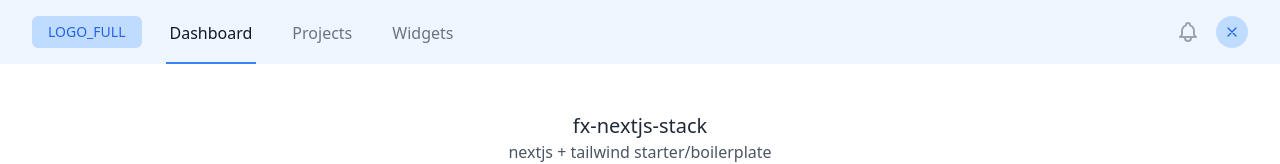
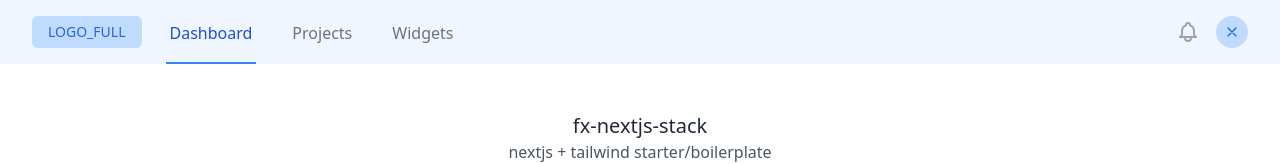
Before and after one commit to firxworx/fx-nextjs-stack, a Next.js app: page / in a window 1280 px wide. Shown: the top 164 px of the page. Built offline with nearby package versions, Linux system fonts and the light colour scheme; a web font is replaced by a local one; what @tailwindcss/typography would draw is missing.

Commit message:
minor nav styling tweak

```diff
--- a/src/components/NavLink.tsx
+++ b/src/components/NavLink.tsx
@@ -19,13 +19,18 @@ export const NavLink: React.FC<NavLinkProps & { variant: 'desktop' | 'mobile' }>
   return (
     <a
       href={path}
-      className={clsx('font-medium text-base', isCurrent ? 'border-blue-500' : 'border-transparent text-gray-500', {
-        ['inline-flex items-center px-1 pt-1 border-b-2 hover:border-gray-300']: variant === 'desktop',
-        ['text-gray-900']: variant === 'desktop' && isCurrent,
-        ['block pl-3 pr-4 py-2 border-l-4']: variant === 'mobile',
-        ['hover:border-blue-200 hover:text-blue-500 hover:bg-blue-100']: variant === 'mobile' && !isCurrent,
-        ['bg-blue-100 text-blue-700 hover:border-blue-500 hover:text-blue-700']: variant === 'mobile' && isCurrent,
-      })}
+      className={clsx(
+        'font-medium text-base',
+        isCurrent ? 'border-blue-500 hover:border-blue-500' : 'border-transparent text-gray-500',
+        {
+          ['inline-flex items-center px-1 pt-1 border-b-2']: variant === 'desktop',
+          ['hover:border-blue-200']: variant === 'desktop' && !isCurrent,
+          ['text-blue-700']: variant === 'desktop' && isCurrent,
+          ['block pl-3 pr-4 py-2 border-l-4']: variant === 'mobile',
+          ['hover:border-blue-200 hover:text-blue-500 hover:bg-blue-100']: variant === 'mobile' && !isCurrent,
+          ['bg-blue-100 text-blue-700 hover:text-blue-700']: variant === 'mobile' && isCurrent,
+        },
+      )}
     >
       {name}
     </a>
```
